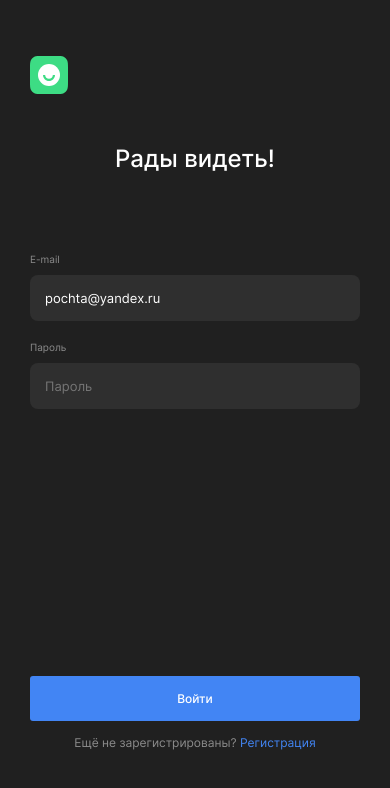
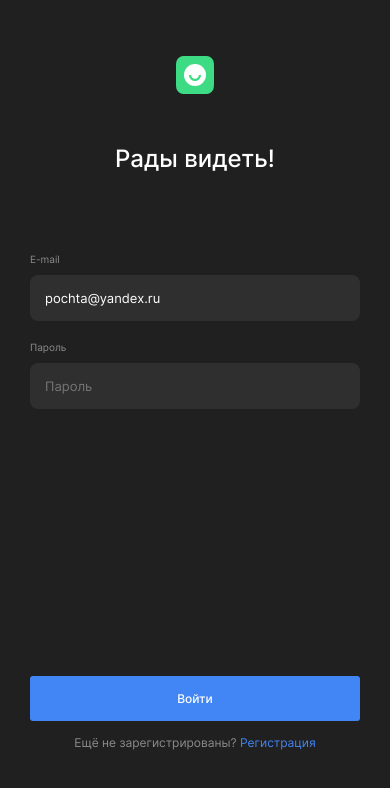
Before and after one commit to Sibisov-Artem/movies-explorer-frontend, a React (Create React App) app: page /signin in a window 390 px wide. Shown: the top 788 px of the page. Built offline with nearby package versions, Linux system fonts and the light colour scheme.

Commit message:
fix after review: исправить расположение логотипа по роутам signin и signup в разрешение 320px

```diff
--- a/src/components/AuthForm/AuthForm.css
+++ b/src/components/AuthForm/AuthForm.css
@@ -2,11 +2,8 @@
   max-width: 396px;
   margin: 0 auto;
   padding: 70px 0;
-}
-
-.auth-form__link {
-  display: inline-block;
-  vertical-align: bottom;
+  display: flex;
+  flex-direction: column;
 }
 
 .auth-form__title {
@@ -111,6 +108,10 @@
     padding: 56px 30px 30px;
   }
 
+  .auth-form__link {
+    align-self: center;
+  }
+
   .auth-form__title {
     margin: 50px 0 70px 0;
     text-align: center;
```
